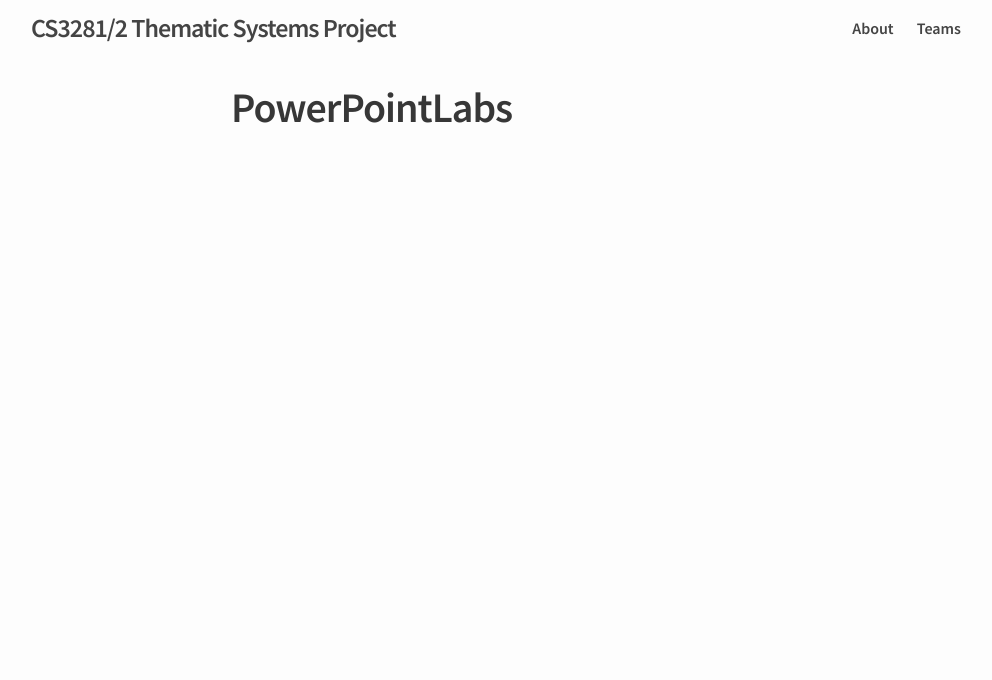
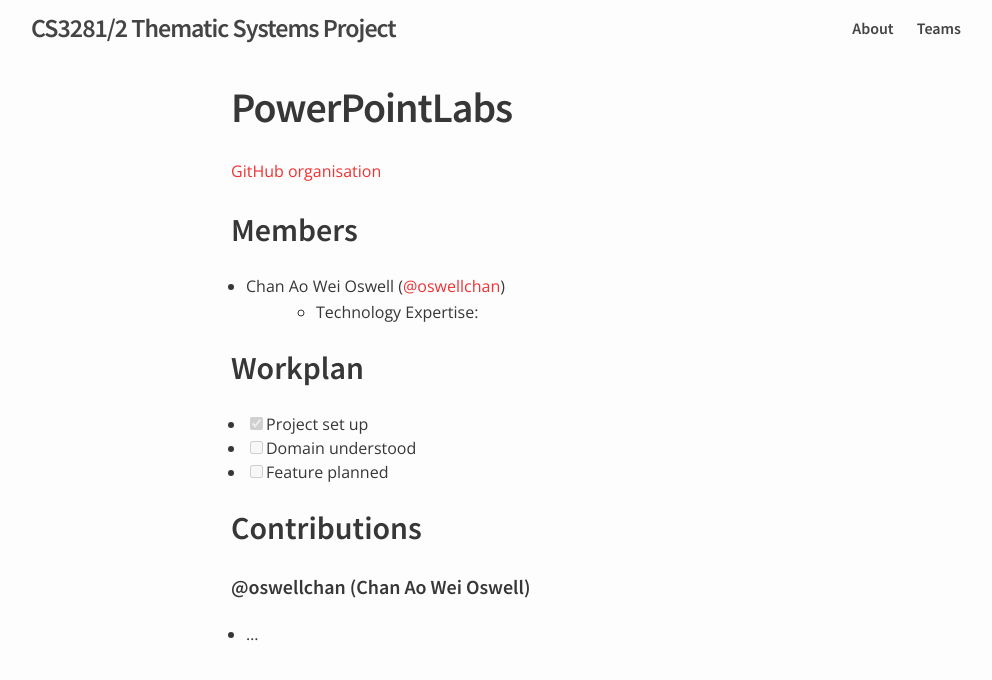
Before and after one commit to nus-oss/cs3281-AY1516S2-website, a Jekyll site: the page built from teams/powerpointlabs.md, in a window 1280 px wide. Shown: the top 680 px of the page, without its empty margins (139-1131 px from the left). Built offline with Jekyll 4.4.1, drawn with Linux system fonts in a browser that asks for light colours.

Commit message:
Updated PowerPointLabs team page with personal blog

```diff
--- a/teams/powerpointlabs.md
+++ b/teams/powerpointlabs.md
@@ -3,3 +3,19 @@
 title: PowerPointLabs
 permalink: /teams/powerpointlabs/
 ---
+[GitHub organisation](https://github.com/nus-fboa2016-PL)
+
+## Members
+ - Chan Ao Wei Oswell ([@oswellchan](https://oswellchan.wordpress.com/))
+   - Technology Expertise:
+
+## Workplan
+
+* [X] Project set up
+* [ ] Domain understood
+* [ ] Feature planned
+
+## Contributions
+
+#### @oswellchan (Chan Ao Wei Oswell)
+* ...
```
